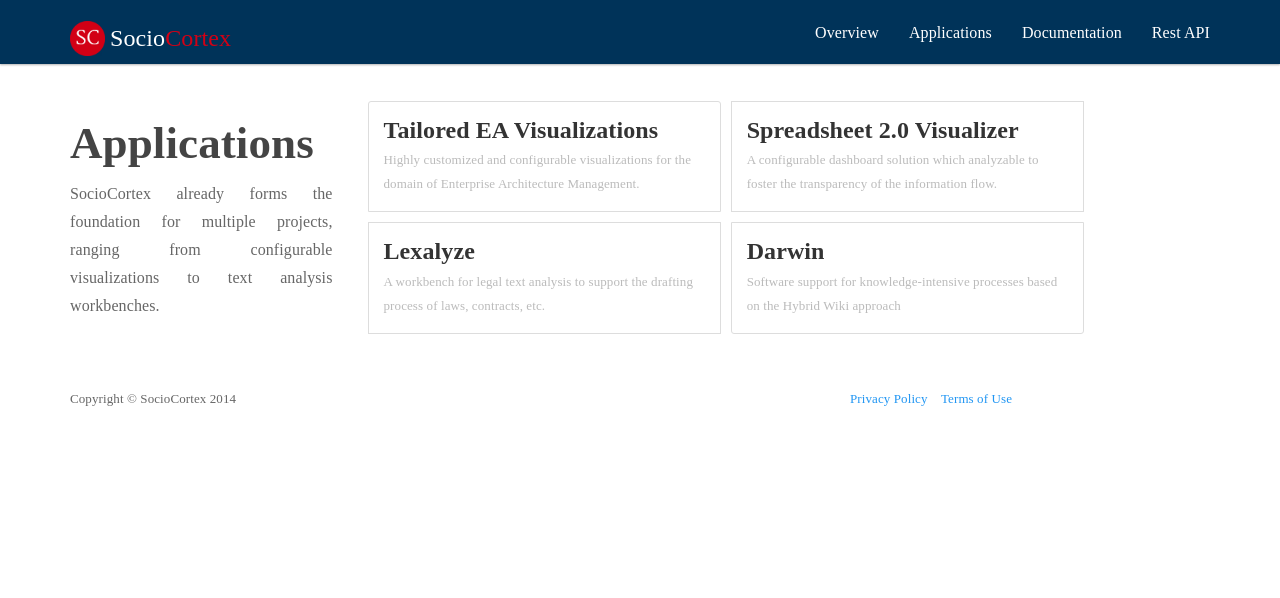
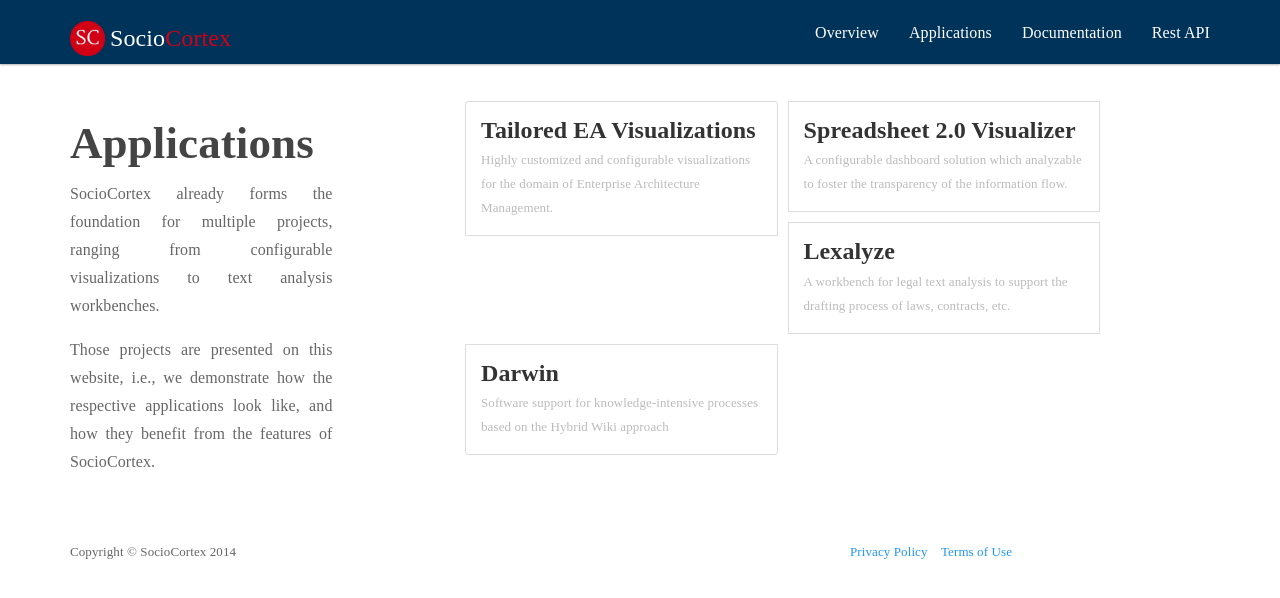
Before and after one commit to manoj5864/sociocortex, a Jekyll site: the page built from applications.html, in a window 1280 px wide. Shown: the top 598 px of the page. Built offline with Jekyll 4.4.1, drawn with Linux system fonts in a browser that asks for light colours.

Commit message:
style changes

```diff
--- a/_includes/application_sidebar.html
+++ b/_includes/application_sidebar.html
@@ -7,7 +7,7 @@
                 <span class="icon-bar"></span>
                 <span class="icon-bar"></span>
             </button>
-            <span class="visible-xs navbar-brand">Sidebar menu</span>
+            <span class="visible-xs navbar-brand">SocioCortex Applications</span>
         </div>
         <div class="navbar-collapse collapse sidebar-navbar-collapse">
             <ul class="nav navbar-nav">
--- a/_includes/css/main.css
+++ b/_includes/css/main.css
@@ -7,6 +7,10 @@
 
 .navbar-fixed-top .nav-active{
     border-bottom:5px solid #D20015;
+}
+
+.navbar-default .navbar-toggle .icon-bar {
+    background-color: white!important;
 }
 
 .sidebar-nav .nav-active{
--- a/_includes/header.html
+++ b/_includes/header.html
@@ -1,4 +1,4 @@
-<div>
+<div class="header">
     <nav class="navbar navbar-default navbar-fixed-top clearfix">
         <div class="container">
             <!-- Brand and toggle get grouped for better mobile display -->
--- a/_layouts/applications.html
+++ b/_layouts/applications.html
@@ -10,8 +10,12 @@
                 <div class="col-lg-3">
                     <h2 class="section-subheading">Applications</h2>
                     <p>SocioCortex already forms the foundation for multiple projects, ranging from configurable visualizations to text analysis workbenches.</p>
+                    <p>Those projects are presented on this website, i.e., we demonstrate how the respective applications look like, and how they benefit from the features of SocioCortex.</p>
                 </div>
-                <div class="col-lg-9">
+                <div class="col-lg-1">
+
+                </div>
+                <div class="col-lg-8">
 
                     <div class="list-group">
 
```
